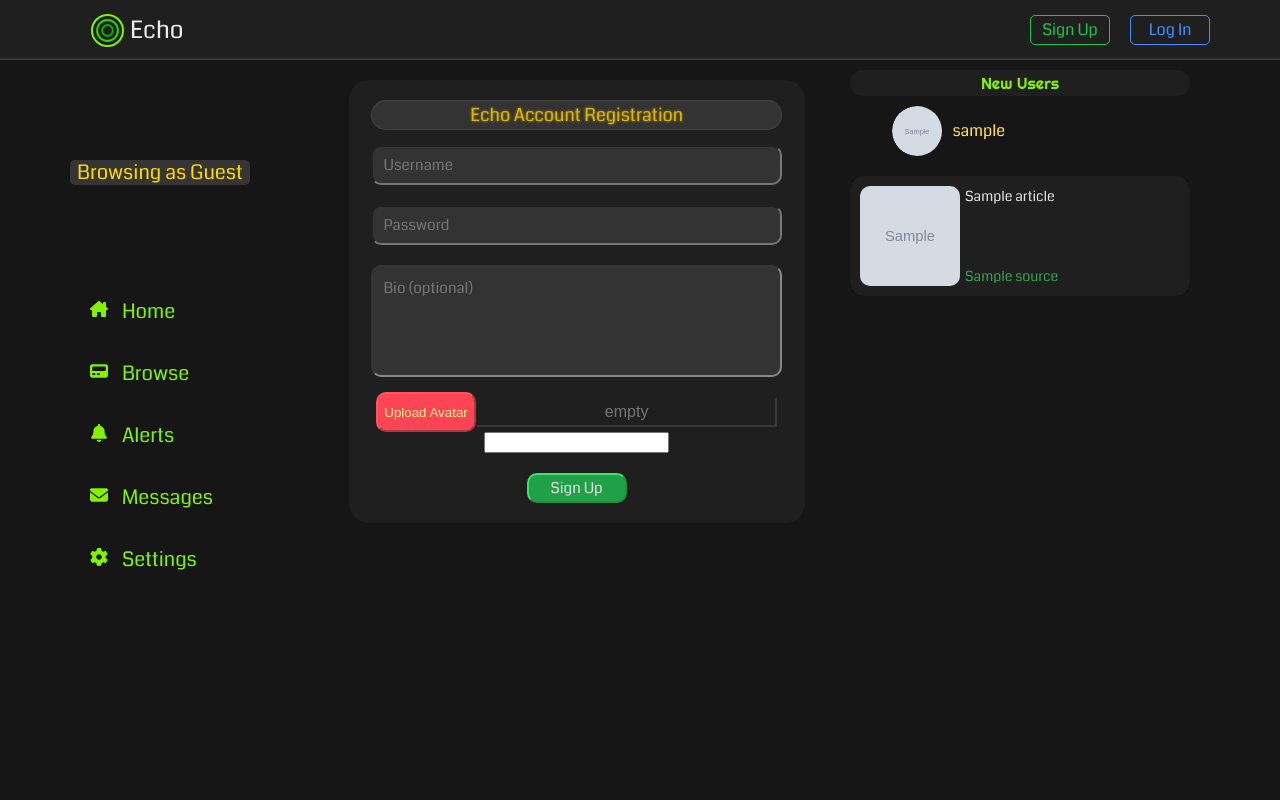
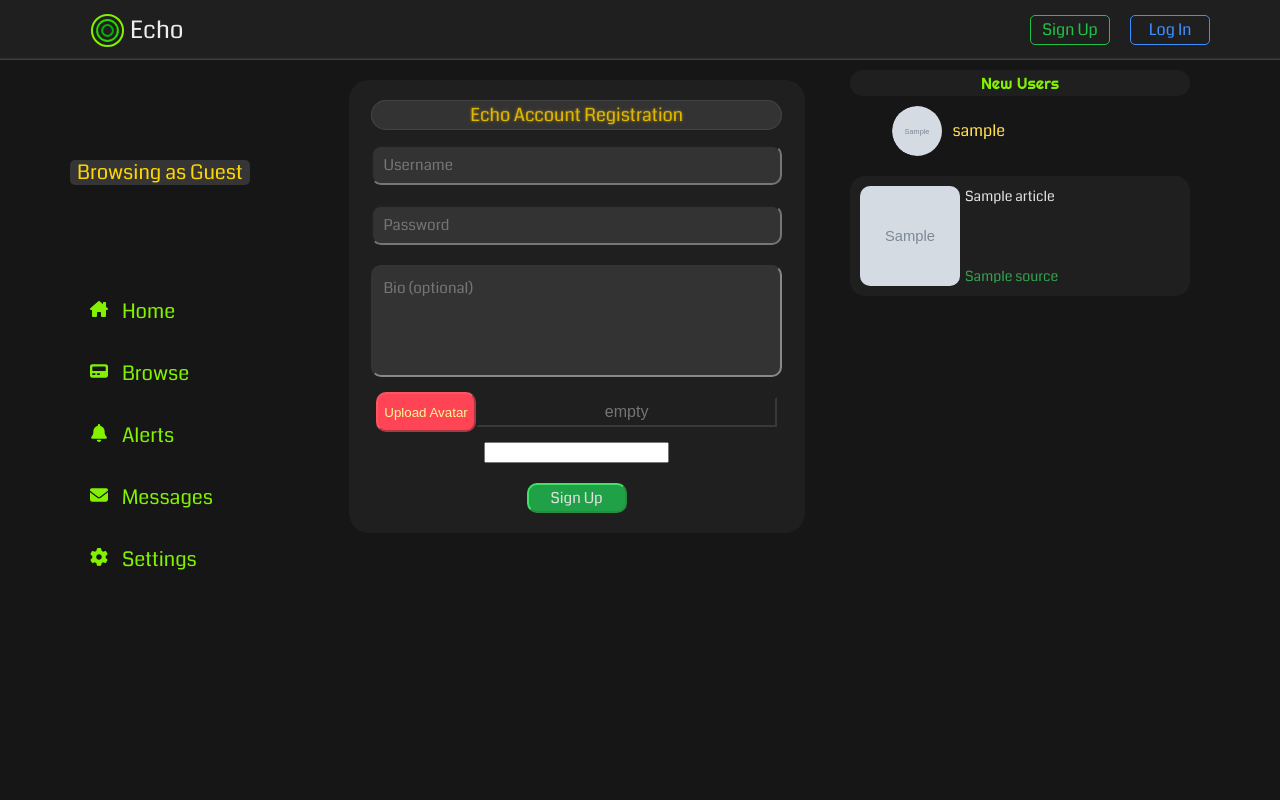
Before and after one commit to DamonTurcotte/echo-socialnet, a Django app: template users/templates/users/signup.html in a window 1280 px wide. Run offline with Django 3.2, Linux system fonts and the light colour scheme; the template is opened without the code that fills it: most values are stand-ins (such as "Sample title", 1, 10 or a date in 2020); grey boxes marked "Sample" are stand-in pictures; form fields are guessed from the names that the template uses.

Commit message:
Add margin to captcha widget

```diff
--- a/users/templates/users/signup.html
+++ b/users/templates/users/signup.html
@@ -55,7 +55,9 @@
     <input class="crop-save-height" type="hidden" name="height" value="">
     <input class="crop-save-dimensions" type="hidden" name="dimensions" value="">
 
-    {{form.captcha}}
+    <div style="margin-top: 10px">
+      {{form.captcha}}
+    </div>
 
     <input class="login-submit" type="submit" value="Sign Up">
 
```
